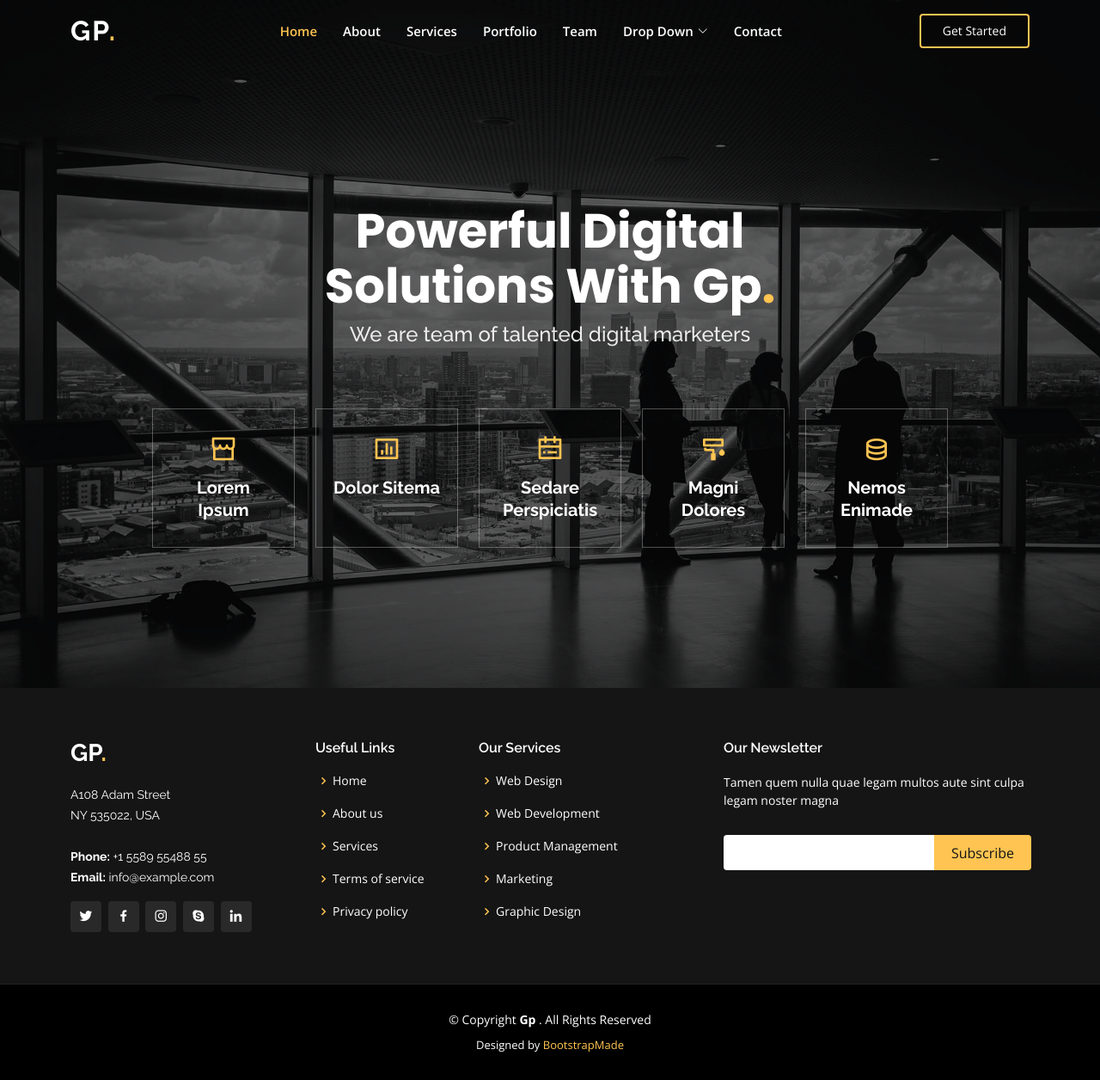
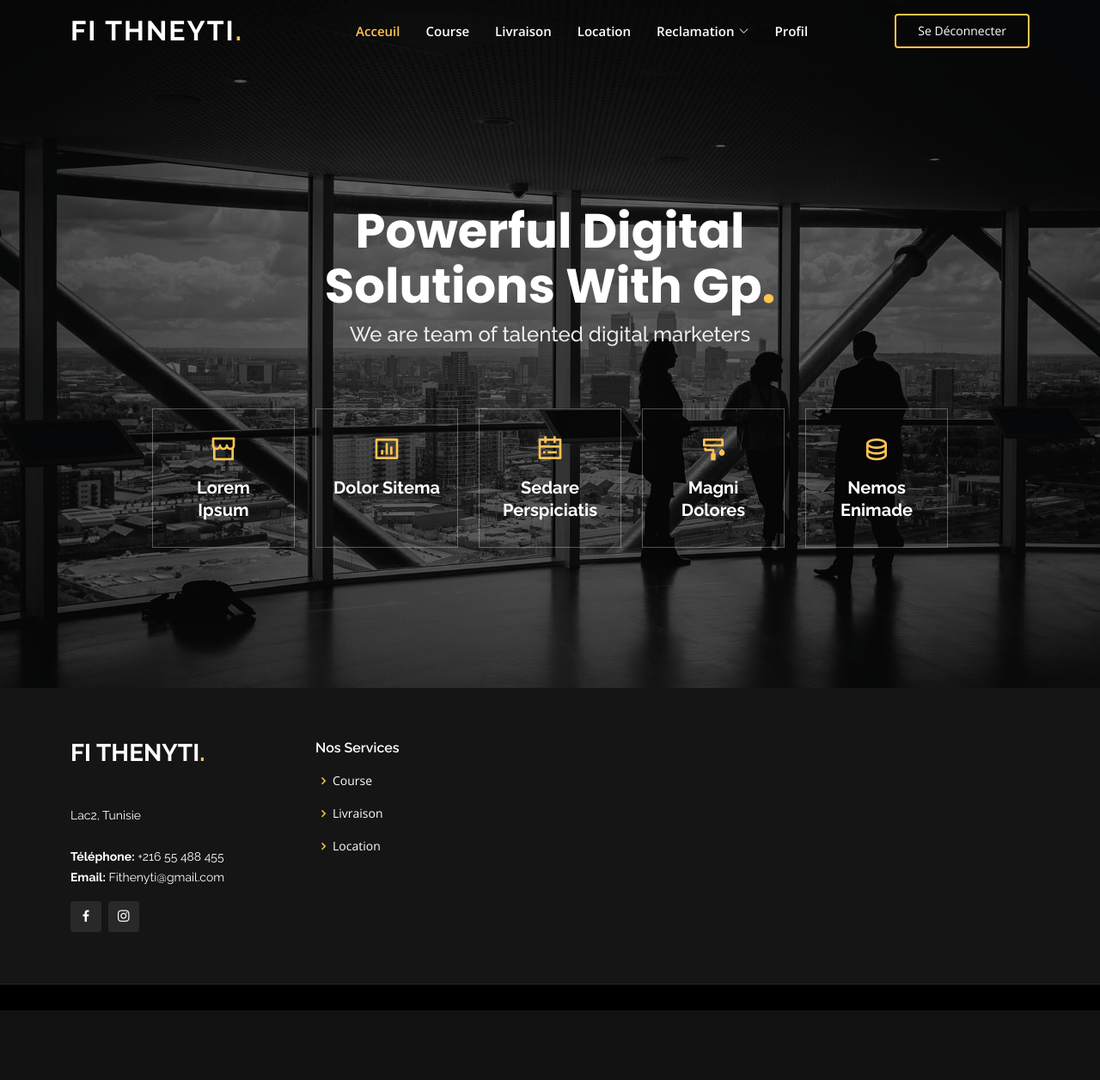
Before and after one commit to Walid-benaissa/Symfony-PIDevils, a Symfony app: template templates/herosection.html.twig in a window 1280 px wide. Shown: the whole page at 86% size. After the commit the page ends 1175 px from the top, so only its background shows below. Run offline with Twig, Linux system fonts and the light colour scheme; the template is opened without the code that fills it, so the values that code supplies are empty; some libraries are stand-ins or nearby versions.

Commit message:
template

```diff
--- a/templates/base-front.html.twig
+++ b/templates/base-front.html.twig
@@ -5,7 +5,7 @@
 		<meta charset="utf-8">
 		<meta content="width=device-width, initial-scale=1.0" name="viewport">
 
-		<title>Gp Bootstrap Template - Index</title>
+
 		<meta content="" name="description">
 		<meta
 		content="" name="keywords">
@@ -49,7 +49,7 @@
 			<div class="container d-flex align-items-center justify-content-lg-between">
 
 				<h1 class="logo me-auto me-lg-0">
-					<a href="index.html">Gp<span>.</span>
+					<a href="index.html">Fi Thneyti<span>.</span>
 					</a>
 				</h1>
 				<!-- Uncomment below if you prefer to use an image logo -->
@@ -58,23 +58,22 @@
 				<nav id="navbar" class="navbar order-last order-lg-0">
 					<ul>
 						<li>
-							<a class="nav-link scrollto active" href="#hero">Home</a>
+							<a class="nav-link scrollto active" href="#hero" > Acceuil</a>
 						</li>
 						<li>
-							<a class="nav-link scrollto" href="#about">About</a>
+							<a class="nav-link scrollto" href="#about">Course</a>
 						</li>
 						<li>
-							<a class="nav-link scrollto" href="#services">Services</a>
+							<a class="nav-link scrollto" href="#services">Livraison</a>
 						</li>
 						<li>
-							<a class="nav-link scrollto " href="#portfolio">Portfolio</a>
+							<a class="nav-link scrollto " href="#portfolio">Location</a>
 						</li>
-						<li>
-							<a class="nav-link scrollto" href="#team">Team</a>
-						</li>
+
+
 						<li class="dropdown">
 							<a href="#">
-								<span>Drop Down</span>
+								<span> Reclamation</span>
 								<i class="bi bi-chevron-down"></i>
 							</a>
 							<ul>
@@ -89,10 +88,7 @@
 									<ul>
 										<li><a href="#">Deep Drop Down 1</a></li>
 										<li><a href="#">Deep Drop Down 2</a></li>
-										<li><a href="#">Deep Drop Down 3</a></li>
-										<li><a href="#">Deep Drop Down 4</a></li>
-										<li><a href="#">Deep Drop Down 5</a></li>
-									</ul>
+																		</ul>
 								</li>
 								<li>
 									<a href="#">Drop Down 2</a>
@@ -100,20 +96,18 @@
 								<li>
 									<a href="#">Drop Down 3</a>
 								</li>
-								<li>
-									<a href="#">Drop Down 4</a>
-								</li>
+
 							</ul>
 						</li>
 						<li>
-							<a class="nav-link scrollto" href="#contact">Contact</a>
+							<a class="nav-link scrollto" href="#contact">Profil</a>
 						</li>
 					</ul>
 					<i class="bi bi-list mobile-nav-toggle"></i>
 				</nav>
 				<!-- .navbar -->
 
-				<a href="#about" class="get-started-btn scrollto">Get Started</a>
+				<a href="#about" class="get-started-btn scrollto">Se Déconnecter</a>
 
 			</div>
 		</header>
@@ -131,118 +125,54 @@
 
 						<div class="col-lg-3 col-md-6">
 							<div class="footer-info">
-								<h3>Gp<span>.</span>
+								<h3>Fi Thenyti<span>.</span>
 								</h3>
 								<p>
-									A108 Adam Street
+
 									<br>
-									NY 535022, USA<br><br>
-									<strong>Phone:</strong>
-									+1 5589 55488 55<br>
+									Lac2, Tunisie<br><br>
+									<strong>Téléphone:</strong>
+									+216 55 488 455<br>
 									<strong>Email:</strong>
-									info@example.com<br>
+									Fithenyti@gmail.com<br>
 								</p>
 								<div class="social-links mt-3">
-									<a href="#" class="twitter">
-										<i class="bx bxl-twitter"></i>
-									</a>
 									<a href="#" class="facebook">
 										<i class="bx bxl-facebook"></i>
 									</a>
 									<a href="#" class="instagram">
 										<i class="bx bxl-instagram"></i>
 									</a>
-									<a href="#" class="google-plus">
-										<i class="bx bxl-skype"></i>
-									</a>
-									<a href="#" class="linkedin">
-										<i class="bx bxl-linkedin"></i>
-									</a>
 								</div>
 							</div>
 						</div>
 
-						<div class="col-lg-2 col-md-6 footer-links">
-							<h4>Useful Links</h4>
+						<div class="col-lg-3 col-md-6 footer-links">
+							<h4>Nos Services</h4>
 							<ul>
 								<li>
 									<i class="bx bx-chevron-right"></i>
-									<a href="#">Home</a>
+									<a href="#">Course</a>
 								</li>
 								<li>
 									<i class="bx bx-chevron-right"></i>
-									<a href="#">About us</a>
+									<a href="#">Livraison</a>
 								</li>
 								<li>
 									<i class="bx bx-chevron-right"></i>
-									<a href="#">Services</a>
+									<a href="#">Location</a>
 								</li>
-								<li>
-									<i class="bx bx-chevron-right"></i>
-									<a href="#">Terms of service</a>
-								</li>
-								<li>
-									<i class="bx bx-chevron-right"></i>
-									<a href="#">Privacy policy</a>
-								</li>
+
 							</ul>
 						</div>
 
-						<div class="col-lg-3 col-md-6 footer-links">
-							<h4>Our Services</h4>
-							<ul>
-								<li>
-									<i class="bx bx-chevron-right"></i>
-									<a href="#">Web Design</a>
-								</li>
-								<li>
-									<i class="bx bx-chevron-right"></i>
-									<a href="#">Web Development</a>
-								</li>
-								<li>
-									<i class="bx bx-chevron-right"></i>
-									<a href="#">Product Management</a>
-								</li>
-								<li>
-									<i class="bx bx-chevron-right"></i>
-									<a href="#">Marketing</a>
-								</li>
-								<li>
-									<i class="bx bx-chevron-right"></i>
-									<a href="#">Graphic Design</a>
-								</li>
-							</ul>
-						</div>
 
-						<div class="col-lg-4 col-md-6 footer-newsletter">
-							<h4>Our Newsletter</h4>
-							<p>Tamen quem nulla quae legam multos aute sint culpa legam noster magna</p>
-							<form action="" method="post">
-								<input type="email" name="email"><input type="submit" value="Subscribe">
-							</form>
-
-						</div>
 
 					</div>
 				</div>
 			</div>
 
-			<div class="container">
-				<div class="copyright">
-					&copy; Copyright
-					<strong>
-						<span>Gp</span>
-					</strong>. All Rights Reserved
-				</div>
-				<div class="credits">
-					<!-- All the links in the footer should remain intact. -->
-					<!-- You can delete the links only if you purchased the pro version. -->
-					<!-- Licensing information: https://bootstrapmade.com/license/ -->
-					<!-- Purchase the pro version with working PHP/AJAX contact form: https://bootstrapmade.com/gp-free-multipurpose-html-bootstrap-template/ -->
-					Designed by
-						<a href="https://bootstrapmade.com/"> BootstrapMade</a>
-				</div>
-			</div>
+
 		</footer>
 		<!-- End Footer -->
 
```
Also changed, not shown: public/Back/img/profile-img.jpg, public/Back/img/profile-img1.jpg (added).
